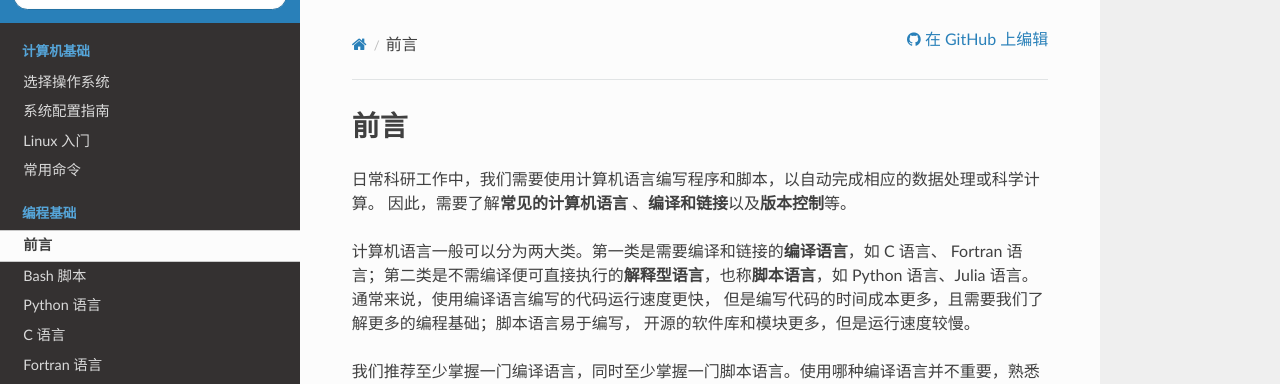
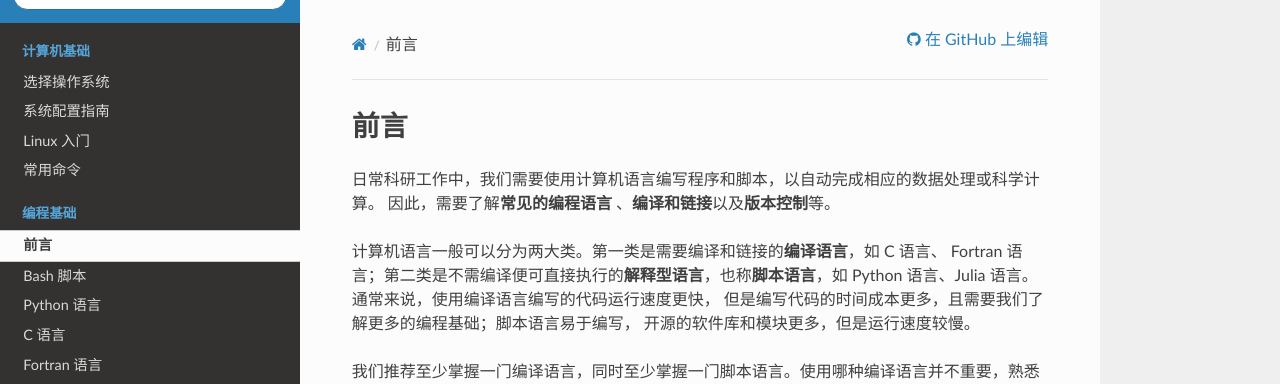
Before and after one commit to seismo-learn/seismology101, a Sphinx documentation site: the page built from source/programming/introduction.rst, in a window 1280 px wide. Shown: the top 384 px of the page. Built offline with Sphinx 7.4.7 and the Read the Docs theme 2.0.0, drawn with Linux system fonts in a browser that asks for light colours.

Commit message:
Update source/programming/introduction.rst
Co-authored-by: Dongdong Tian <seisman.info@gmail.com>

```diff
--- a/source/programming/introduction.rst
+++ b/source/programming/introduction.rst
@@ -2,7 +2,7 @@
 ====
 
 日常科研工作中，我们需要使用计算机语言编写程序和脚本，以自动完成相应的数据处理或科学计算。
-因此，需要了解\ **常见的计算机语言**\  、\ **编译和链接**\ 以及\ **版本控制**\ 等。
+因此，需要了解\ **常见的编程语言**\  、\ **编译和链接**\ 以及\ **版本控制**\ 等。
 
 计算机语言一般可以分为两大类。第一类是需要编译和链接的\ **编译语言**\ ，如 C 语言、
 Fortran 语言；第二类是不需编译便可直接执行的\ **解释型语言**\ ，也称\ **脚本语言**\ ，如
```
